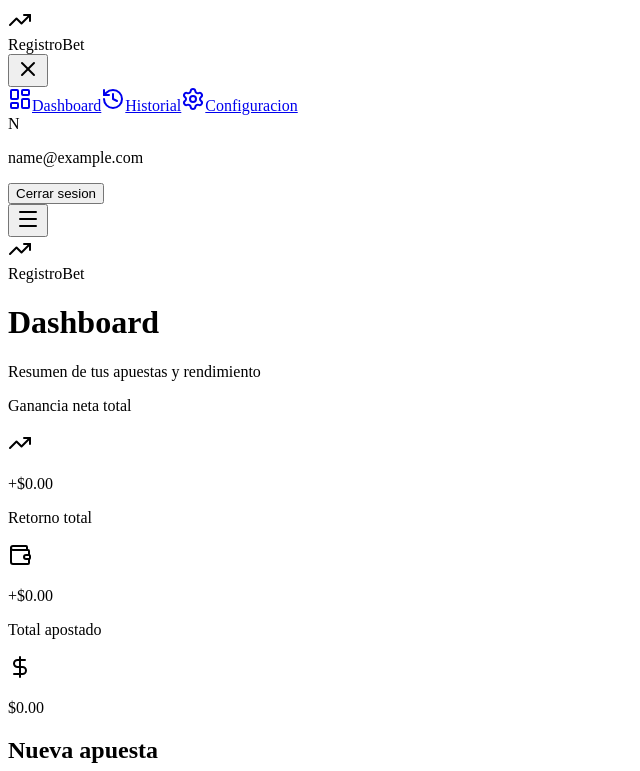
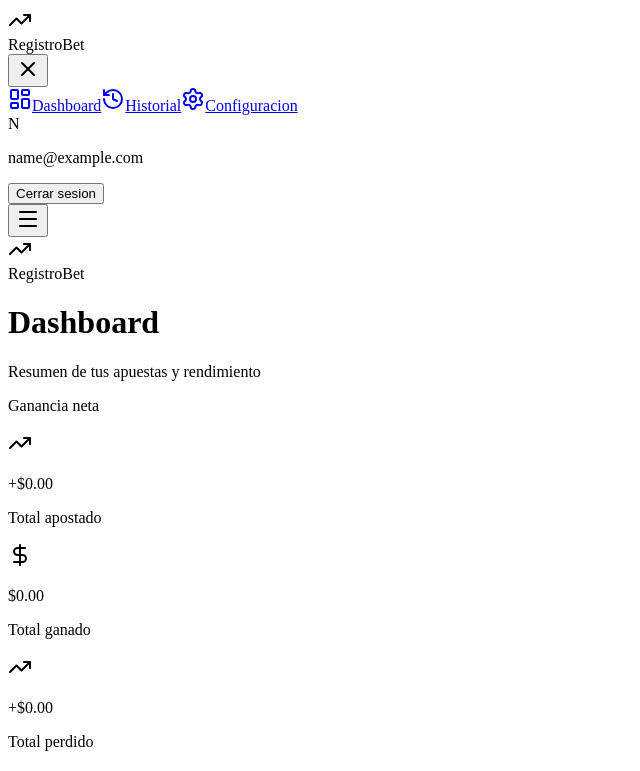
Before and after one commit to Marcwos/registro-bet, a React (Vite) app in the folder frontend/: page / in a window 1280 px wide. Shown: the top 771 px of the page, without its empty margins (0-640 px from the left). Built offline with nearby package versions, Linux system fonts and the light colour scheme; no server answers; sample sign-in values are in the browser's storage; the HTML template or start-up script is replaced by a standard one.

Commit message:
feat: update dashboard stats to include total lost and adjust layout for better display

```diff
--- a/frontend/src/features/bets/pages/dashboard-page.tsx
+++ b/frontend/src/features/bets/pages/dashboard-page.tsx
@@ -1,12 +1,12 @@
 import { useState } from "react";
-import { DollarSign, TrendingUp, Wallet } from "lucide-react";
+import { DollarSign, TrendingUp, TrendingDown } from "lucide-react";
 import { StatCard } from "../components/stat-card";
 import { BetForm } from "../components/bet-form";
 import { BetTable } from "../components/bet-table";
 import { ChangeStatusModal } from "../components/change-status-modal";
 import { ConfirmDeleteModal } from "../components/confirm-delete-modal";
 import { Modal } from "@/shared/components/modal";
-import { useBets, useDailyBalance, useTotalBalance } from "../hooks/use-bets";
+import { useBets, useDailyBalance } from "../hooks/use-bets";
 import { useStatuses } from "../hooks/use-catalogs";
 import {
   useCreateBet,
@@ -21,7 +21,6 @@ export function DashboardPage() {
   // ─── Queries ──────────────────────────────────────────
   const { data: bets = [], isLoading: loadingBets } = useBets();
   const { data: dailyBalance } = useDailyBalance();
-  const { data: totalBalance } = useTotalBalance();
   const { data: statuses = [] } = useStatuses();
 
   // ─── Mutations ────────────────────────────────────────
@@ -94,9 +93,10 @@ export function DashboardPage() {
   };
 
   // ─── Stats helpers ────────────────────────────────────
-  const totalWon = Number(totalBalance?.total_won ?? 0);
-  const dailyReturn = Number(dailyBalance?.total_return ?? 0);
-  const totalStaked = Number(totalBalance?.total_staked ?? 0);
+  const netProfit = Number(dailyBalance?.net_profit ?? 0);
+  const totalStaked = Number(dailyBalance?.total_staked ?? 0);
+  const totalWon = Number(dailyBalance?.total_won ?? 0);
+  const totalLost = Number(dailyBalance?.total_lost ?? 0);
 
   const formatMoney = (value: number) => {
     const sign = value >= 0 ? "+" : "";
@@ -122,29 +122,35 @@ export function DashboardPage() {
         </p>
       </div>
 
-      {/* Stats Cards — 2-col grid en mobile, 3-col en md+ */}
-      <div className="grid grid-cols-2 gap-3 md:grid-cols-3 md:gap-6">
+      {/* Stats Cards — 2-col grid en mobile, 4-col en lg+ */}
+      <div className="grid grid-cols-2 gap-3 md:gap-6 lg:grid-cols-4">
         <StatCard
-          label="Ganancia neta total"
-          value={formatMoney(totalWon)}
-          icon={TrendingUp}
-          trend={getTrend(totalWon)}
+          label="Ganancia neta"
+          value={formatMoney(netProfit)}
+          icon={netProfit >= 0 ? TrendingUp : TrendingDown}
+          trend={getTrend(netProfit)}
           index={0}
-          className="col-span-2 md:col-span-1"
-        />
-        <StatCard
-          label="Retorno total"
-          value={formatMoney(dailyReturn)}
-          icon={Wallet}
-          trend={getTrend(dailyReturn)}
-          index={1}
         />
         <StatCard
           label="Total apostado"
           value={`$${totalStaked.toFixed(2)}`}
           icon={DollarSign}
           trend="neutral"
+          index={1}
+        />
+        <StatCard
+          label="Total ganado"
+          value={formatMoney(totalWon)}
+          icon={TrendingUp}
+          trend={getTrend(totalWon)}
           index={2}
+        />
+        <StatCard
+          label="Total perdido"
+          value={formatMoney(-totalLost)}
+          icon={TrendingDown}
+          trend={totalLost > 0 ? "negative" : "neutral"}
+          index={3}
         />
       </div>
 
```
